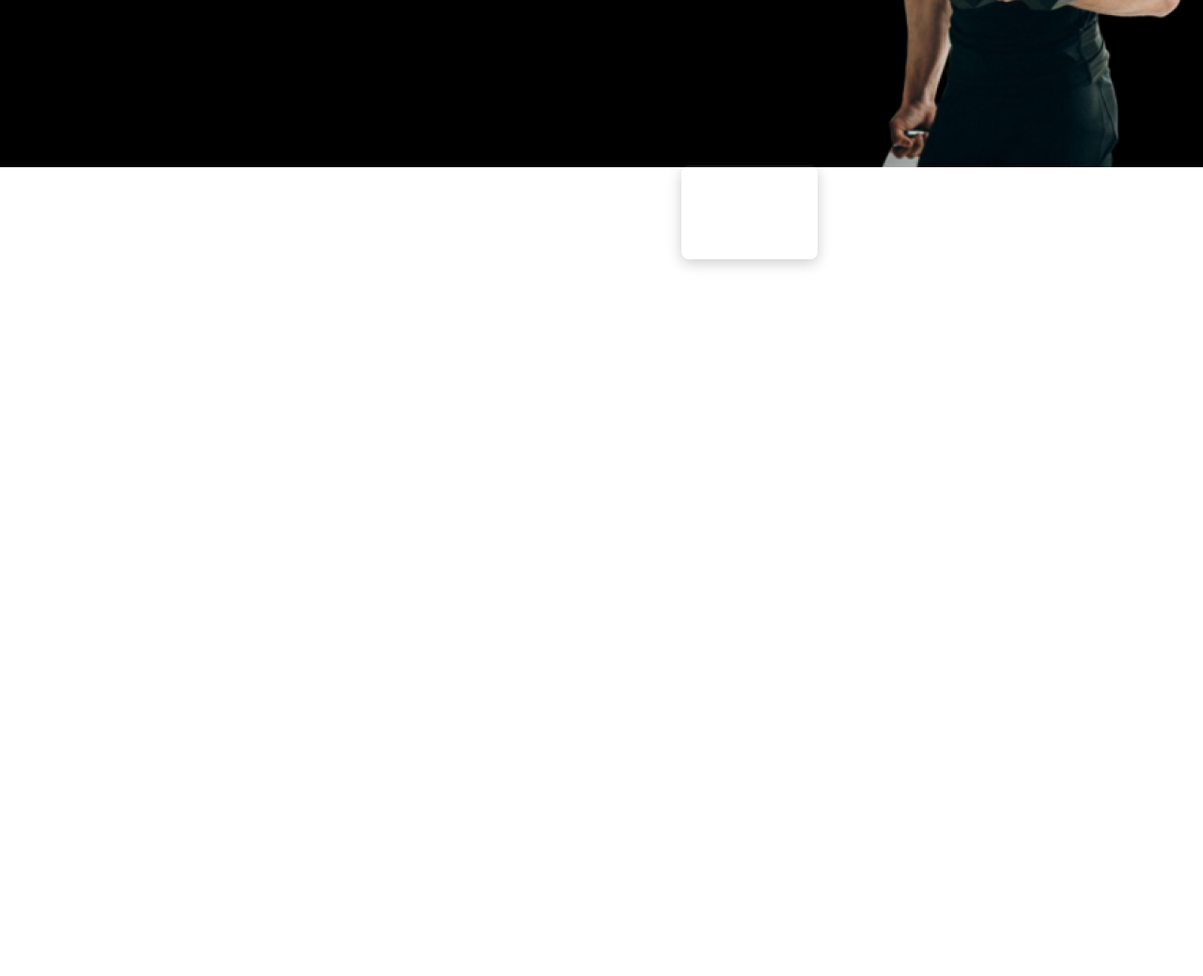
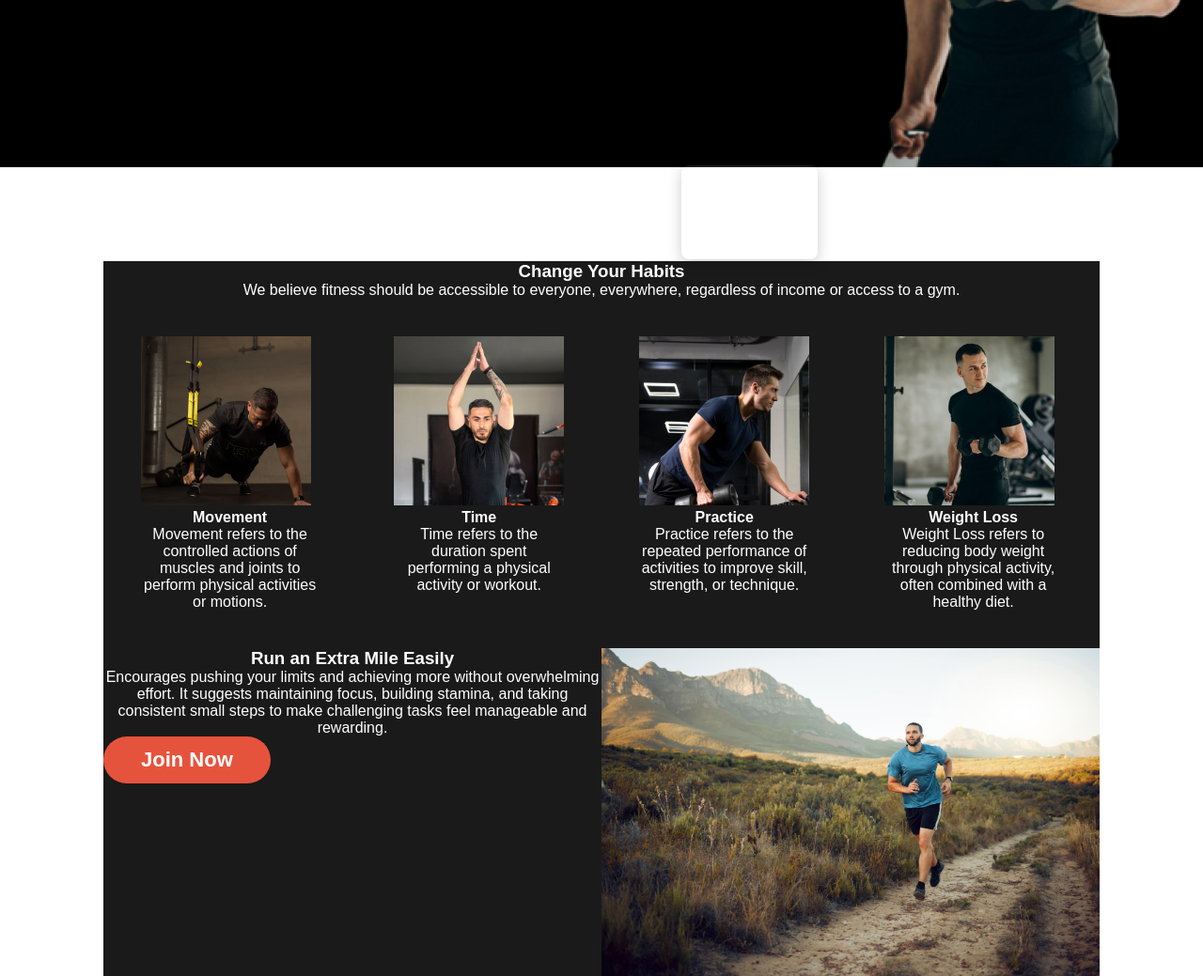
Before and after one commit to Apurba2283/B10-A02, a plain HTML site: page index.html in a window 1280 px wide. Shown: the part 500-1539 px from the top of the page at 94% size. Before the commit the page ends 800 px from the top, so only its background shows below. Drawn offline with Linux system fonts and the light colour scheme.

Commit message:
added exercise section

```diff
--- a/index.html
+++ b/index.html
@@ -44,5 +44,44 @@
         </div>
     </div>
     </header>
+    <main>
+        <section class="exercises">
+            <h3 class="section-title text-center">Change Your Habits</h3>
+            <p class="section-description text-center">We believe fitness should be accessible to everyone, everywhere, regardless of income or access to a gym.</p>
+
+            <div class="exercises-container">
+                <!-- .exercise*4>img+h4.exercise-title+p.exercise-description -->
+                <div class="exercise">
+                    <img src="images/image 3.png" alt="">
+                    <h4 class="exercise-title text-center">Movement</h4>
+                    <p class="exercise-description text-center">Movement refers to the controlled actions of muscles and joints to perform physical activities or motions.</p>
+                </div>
+                <div class="exercise">
+                    <img src="images/image 2.png" alt="">
+                    <h4 class="exercise-title text-center">Time</h4>
+                    <p class="exercise-description text-center">Time refers to the duration spent performing a physical activity or workout.</p>
+                </div>
+                <div class="exercise">
+                    <img src="images/image 4.png" alt="">
+                    <h4 class="exercise-title text-center">Practice</h4>
+                    <p class="exercise-description text-center">Practice refers to the repeated performance of activities to improve skill, strength, or technique.</p>
+                </div>
+                <div class="exercise">
+                    <img src="images/image 5.png" alt="">
+                    <h4 class="exercise-title text-center">Weight Loss</h4>
+                    <p class="exercise-description text-center">Weight Loss refers to reducing body weight through physical activity, often combined with a healthy diet.</p>
+                </div>
+
+            </div>
+        </section>
+        <div class="exercisessec">
+            <div class="exercisesdt">
+                <h3 class="section-title text-center">Run an Extra Mile Easily</h3>
+                <p class="section-description text-center">Encourages pushing your limits and achieving more without overwhelming effort. It suggests maintaining focus, building stamina, and taking consistent small steps to make challenging tasks feel manageable and rewarding.</p>
+                <button class="btn-primary">Join Now</button>
+            </div>
+                <img class="run" src="images/run.jpg" alt="">
+        </div>
+    </main>
 </body>
 </html>
--- a/styles/fitness.css
+++ b/styles/fitness.css
@@ -9,7 +9,7 @@ body {
     font-family: Arial, sans-serif;
 }
 
-header {
+header{
     background-color: black;
 }
 
@@ -297,3 +297,65 @@ nav li a:hover {
         max-width: 50%;
     }
 }
+.text-center{
+    text-align: center;
+}
+
+/* exercise section styles */
+.exercises-container{
+    display: flex;
+    gap: 20px 30px 20px 20px;
+}
+.exercise{
+    padding: 40px;
+}
+main{
+    max-width: 1060px;
+    margin: 0 auto;
+    background-color: #1a1a1a;
+    color: white;
+
+}
+
+main section {
+    margin-top: 100px;
+}
+.exercise image{
+    padding: 80px;
+}
+ @media (max-width: 576px) {
+.exercises-container{
+    flex-direction: column;
+}
+}
+
+.run{
+    width: 30%;
+}
+.exercisessec{
+    display: flex;
+    background-color: #1a1a1a;
+    color: white;
+}
+
+@media (max-width: 576px) {
+.exercisessec {
+    flex-direction: column;
+    text-align: center;
+}
+.run {
+    width: 100%;
+    height: auto;
+}
+.btn-primary {
+    justify-content: center;
+}
+}
+@media (min-width: 1200px) {
+.exercisessec{
+    width: 100%;
+}
+.run {
+    width: 50%;
+}
+}
```
